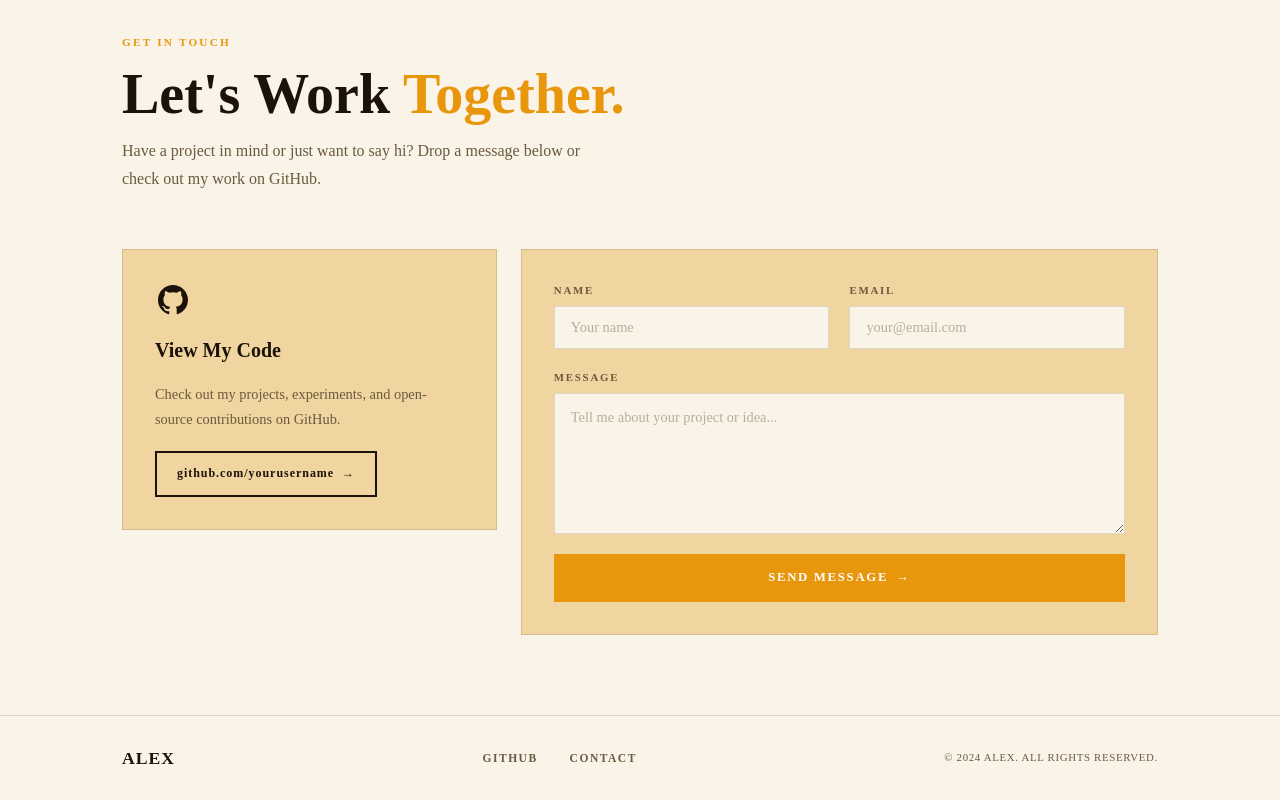
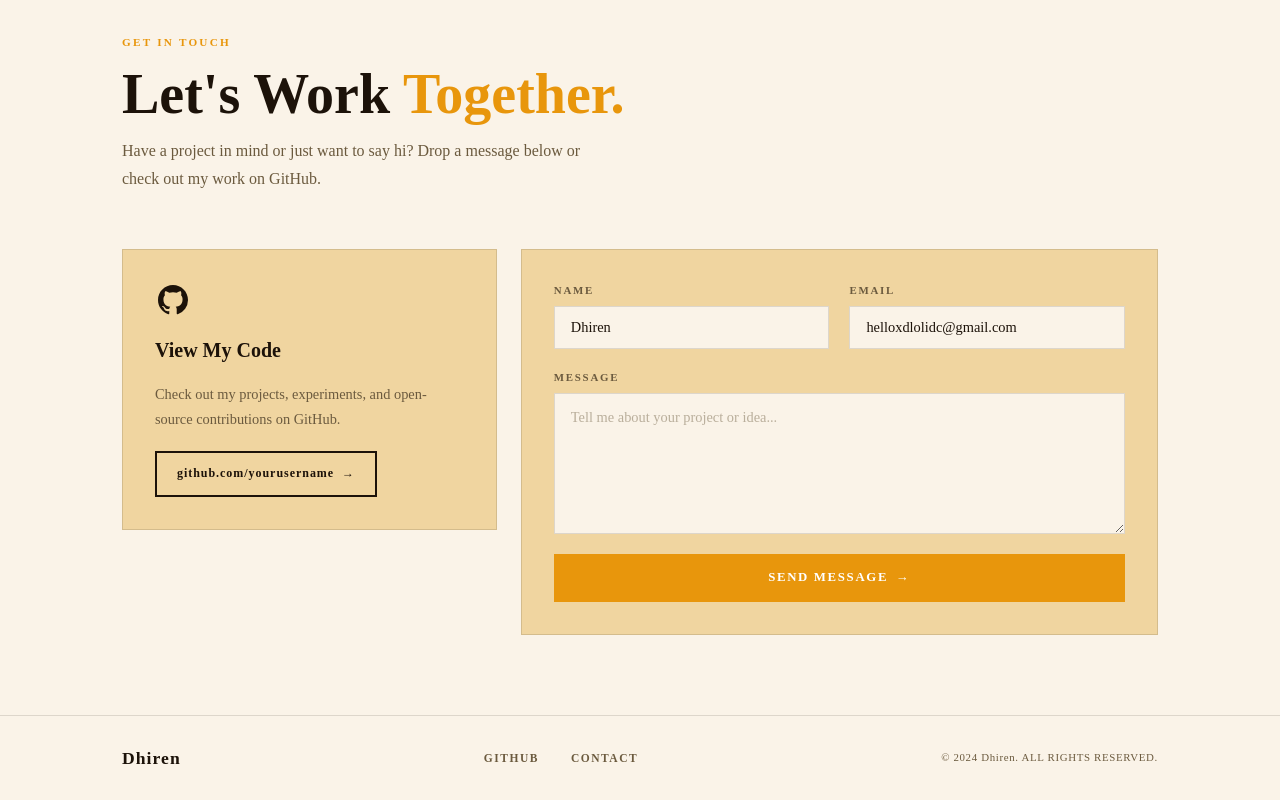
Before and after one commit to brah4729/Protofolio-new, a Next.js app: page / in a window 1280 px wide. Shown: the part 1264-2064 px from the top of the page. Built offline with nearby package versions, Linux system fonts and the light colour scheme.

Commit message:
fixed some things

```diff
--- a/src/app/layout.tsx
+++ b/src/app/layout.tsx
@@ -16,14 +16,14 @@ const syne = Syne({
 });
 
 export const metadata: Metadata = {
-  title: "Alex — Portfolio",
+  title: "Dhiren — Portfolio",
   description:
     "A Student specializing in Machine Learning and Web Development that focuses on user experience, comfort, performance and scalability.",
   openGraph: {
-    title: "Alex — Portfolio",
+    title: "Dhiren — Portfolio",
     description:
       "A Student specializing in Machine Learning and Web Development that focuses on user experience, comfort, performance and scalability.",
-    siteName: "Alex Portfolio",
+    siteName: "Dhiren's Portfolio",
     locale: "en_US",
     type: "website",
   },
--- a/src/components/Contact.tsx
+++ b/src/components/Contact.tsx
@@ -4,7 +4,7 @@ import { useState, FormEvent } from "react";
 import styles from "./Contact.module.css";
 
 export function Contact() {
-  const [form, setForm] = useState({ name: "", email: "", message: "" });
+  const [form, setForm] = useState({ name: "Dhiren", email: "helloxdlolidc@gmail.com", message: "" });
   const [status, setStatus] = useState<"idle" | "sending" | "sent">("idle");
 
   const handleSubmit = (e: FormEvent) => {
@@ -14,7 +14,7 @@ export function Contact() {
     const body = encodeURIComponent(
       `Name: ${form.name}\nEmail: ${form.email}\n\nMessage:\n${form.message}`
     );
-    window.open(`mailto:your@email.com?subject=${subject}&body=${body}`);
+    window.open(`mailto:helloxdlolidc@gmail.com?subject=${subject}&body=${body}`);
     setTimeout(() => {
       setStatus("sent");
       setForm({ name: "", email: "", message: "" });
--- a/src/components/Footer.tsx
+++ b/src/components/Footer.tsx
@@ -5,12 +5,12 @@ export function Footer() {
     <footer className={styles.footer}>
       <div className={`${styles.inner} container`}>
         <a href="#" className={styles.logo}>
-          ALEX
+          Dhiren
         </a>
 
         <nav className={styles.links} aria-label="Footer navigation">
           <a
-            href="https://github.com/yourusername"
+            href="https://github.com/brah4729"
             target="_blank"
             rel="noopener noreferrer"
             className={styles.link}
@@ -23,7 +23,7 @@ export function Footer() {
           </a>
         </nav>
 
-        <p className={styles.copy}>© 2024 ALEX. ALL RIGHTS RESERVED.</p>
+        <p className={styles.copy}>© 2024 Dhiren. ALL RIGHTS RESERVED.</p>
       </div>
     </footer>
   );
```
